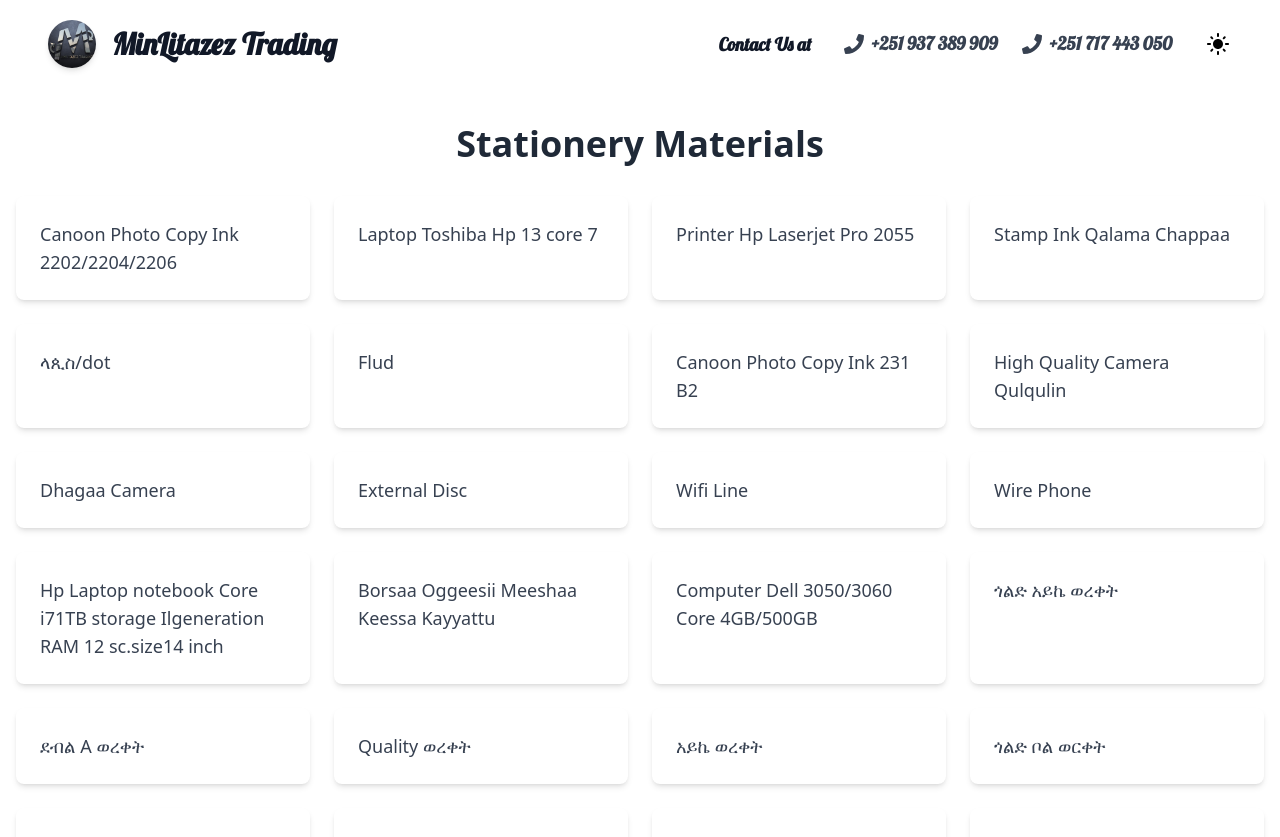
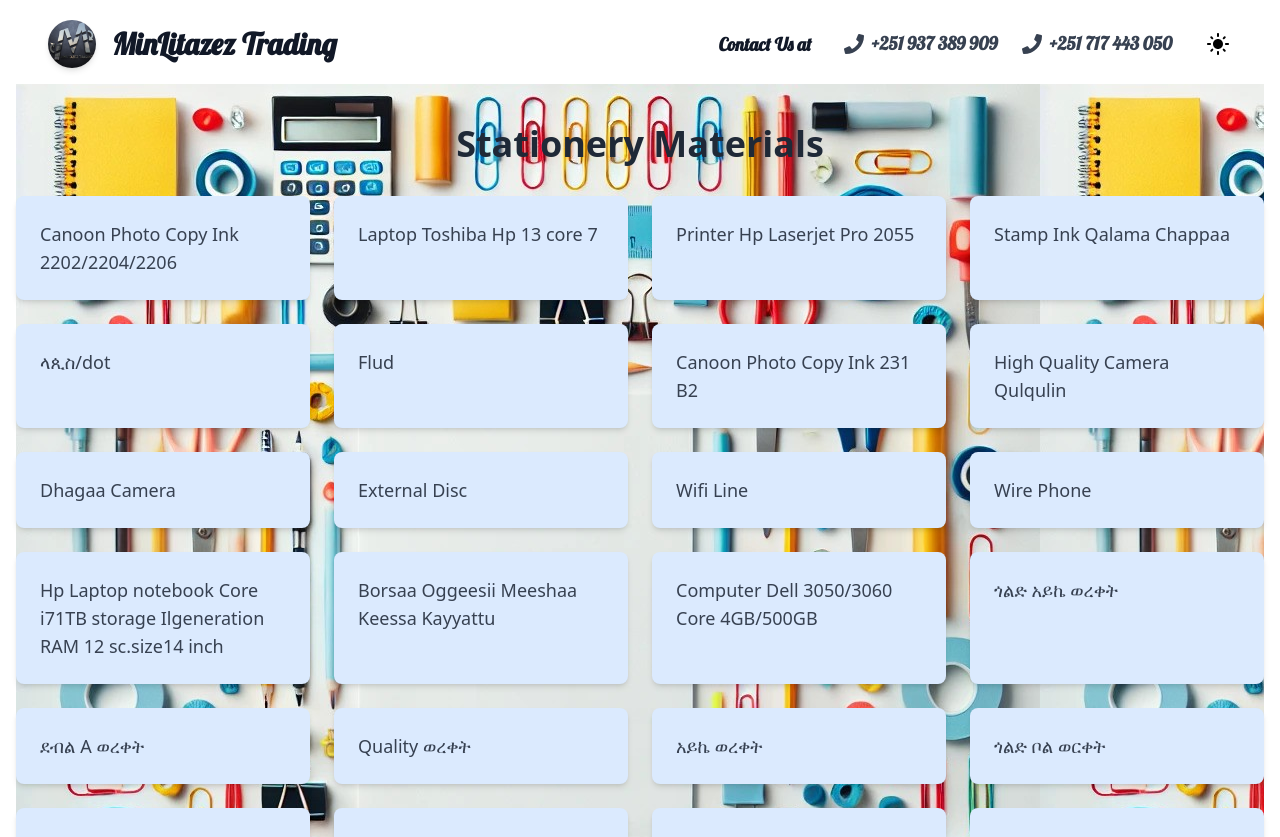
Before and after one commit to abdullah75f/MinLitazez, a React (Vite) app: page /stationery in a window 1280 px wide. Shown: the top 837 px of the page. Built offline with nearby package versions, Linux system fonts and the light colour scheme.

Commit message:
stationary page

```diff
--- a/src/data/partner.data.ts
+++ b/src/data/partner.data.ts
@@ -11,7 +11,7 @@
     Picture: assets.Images.Jevis,
   },
   {
-    Name: "Zion mekina masetltnga",
+    Name: "Zion Car training",
   },
   {
     Name: "Chocodip delight",
--- a/src/pages/Sationery.tsx
+++ b/src/pages/Sationery.tsx
@@ -1,23 +1,35 @@
 import ListOfStationeryTools from "../data/stationary.data";
-
+import stationary from "../assets/images/stationary.jpg";
 
 const Stationery = () => {
   return (
-        <div className="py-10 mx-auto max-w-7xl">
-            <h1 className="mb-8 text-4xl font-bold text-center text-gray-800">Stationery Materials</h1>
+    <div
+      className="py-10 mx-auto max-w-7xl w-full"
+      style={{
+        backgroundImage: `url(${stationary})`,
+        backgroundSize: "auto",
+        backgroundPosition: "top left",
+        backgroundRepeat: "repeat",
+        minHeight: "100vh",
+      }}
+    >
+      <h1 className="mb-8 text-4xl font-bold text-center text-gray-800">
+        Stationery Materials
+      </h1>
       <div className="grid grid-cols-1 gap-6 sm:grid-cols-2 md:grid-cols-3 lg:grid-cols-4">
         {ListOfStationeryTools.map((product, index) => (
           <div
             key={index}
-                        className="p-6 transition duration-300 ease-in-out transform bg-white rounded-lg shadow-md hover:shadow-lg hover:-translate-y-2"
+            className="p-6 transition duration-300 ease-in-out transform bg-blue-100 rounded-lg shadow-md hover:shadow-lg hover:-translate-y-2"
           >
-                        <p className="text-lg font-medium text-gray-700">{product.ProductName}</p>
+            <p className="text-lg font-medium text-gray-700">
+              {product.ProductName}
+            </p>
           </div>
         ))}
       </div>
     </div>
   );
-}
-
+};
 
 export default Stationery;
```
Also changed, not shown: src/assets/images/stationary.jpg (added). Lines whose indentation alone changed are shown as unchanged.
